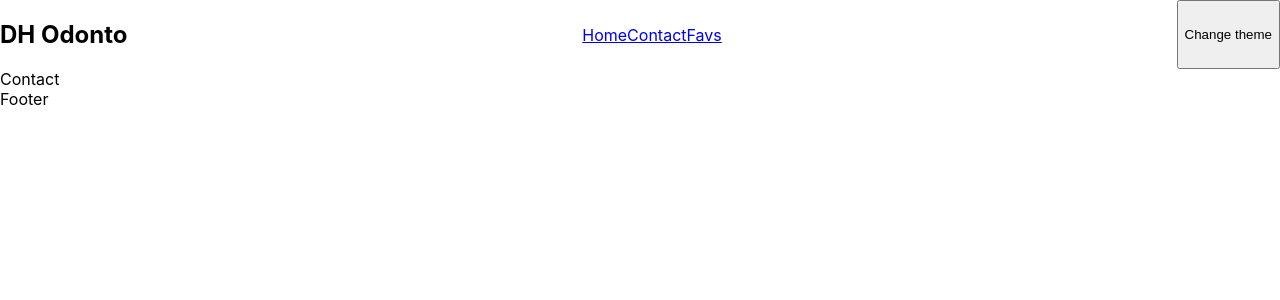
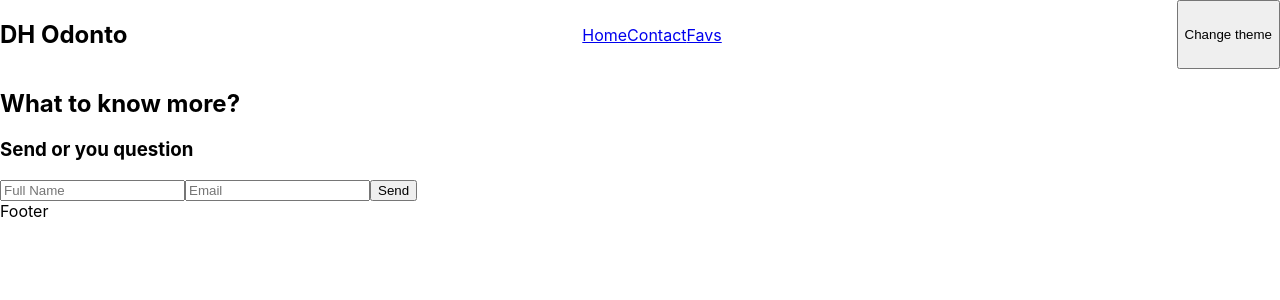
Before and after one commit to aris1310/Final-odoncra, a React (Create React App) app: page /contact in a window 1280 px wide. Shown: the top 300 px of the page. Built offline with nearby package versions, Linux system fonts and the light colour scheme; no server answers.

Commit message:
Realizado el form

```diff
--- a/src/Componentes/Form/Form.js
+++ b/src/Componentes/Form/Form.js
@@ -1,8 +1,40 @@
-import React from 'react'
 
-const Form = () => {
+
+
+const Form = ({setEnv,setError,info,setInfo}) => {
+
+
+
+
+
+  const handleChange = (e)=>{
+    setInfo({
+    ...info,
+      [e.target.name]:e.target.value
+    })
+  }
+
+  const handleSubmit = (e)=>{
+    e.preventDefault()
+    if (info.name.length>5 && info.email.endsWith(".com")) {
+      setEnv(true)
+      setError(false)
+    }else{
+      setError(true)
+      setEnv(false)
+    }
+  }
+
+
+
   return (
-    <div>Form</div>
+
+  <form onSubmit={handleSubmit}>
+    <input type="text" name='name' placeholder='Full Name' onChange={handleChange}/>
+    <input type="email" name='email' placeholder='Email' onChange={handleChange}/>
+    <button>Send</button>
+  </form>
+
   )
 }
 
--- a/src/Rutas/Contact/Contact.js
+++ b/src/Rutas/Contact/Contact.js
@@ -1,9 +1,21 @@
-import React from 'react'
+import React, { useState } from 'react'
+import Form from '../../Componentes/Form/Form'
 
 const Contact = () => {
-  return (
-    <div>Contact</div>
-  )
+  const [info,setInfo]= useState({
+    name:'',
+    email:''
+  })
+  const [env,setEnv]= useState(false)
+  const [error,setError]= useState(false)
+  return (<>
+
+  <h2>What to know more?</h2>
+  <h3>Send or you question</h3>
+  <Form setEnv={setEnv} setError={setError} info={info} setInfo={setInfo}/>
+  {error && <h3>Por favor verifique su información nuevamente</h3>}
+  {env && <h3>Gracias {info.name}, te contactaremos cuando antes vía</h3>}
+</>)
 }
 
 export default Contact
```
